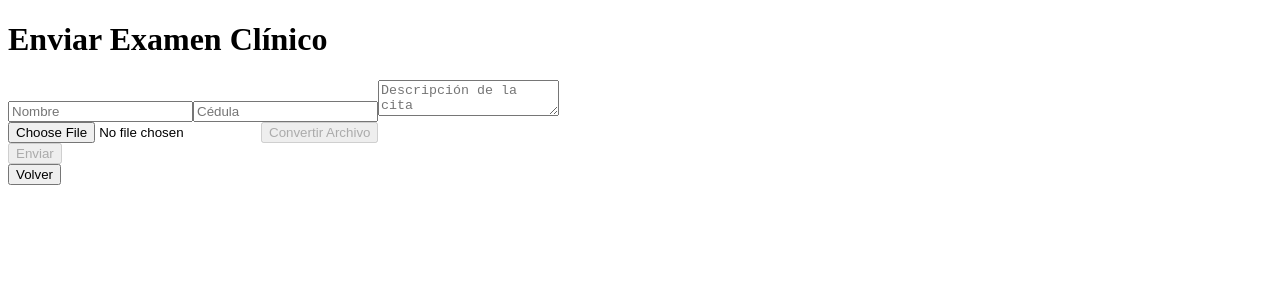
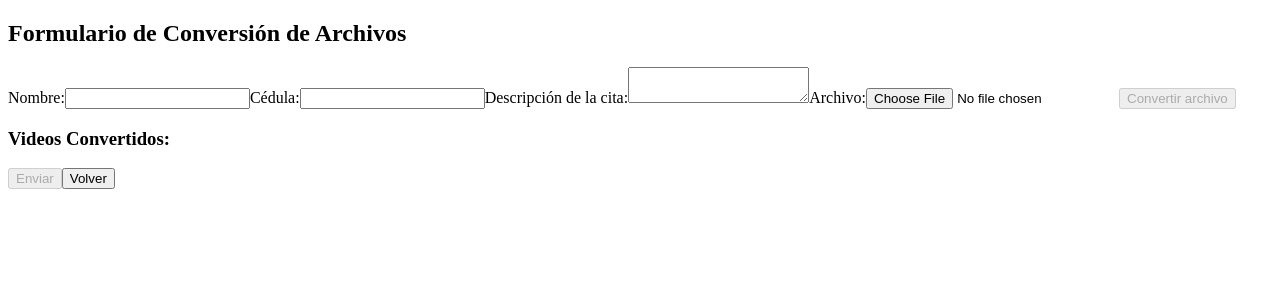
Before and after one commit to Dan23H/proyectoinformatico1, a Next.js app in the folder front/: page /conversorMsg in a window 1280 px wide. Shown: the top 300 px of the page. Built offline with nearby package versions, Linux system fonts and the light colour scheme.

Commit message:
0.0.12 FIX: Arreglo de bugs menores

```diff
--- a/front/src/pages/conversorMsg.tsx
+++ b/front/src/pages/conversorMsg.tsx
@@ -1,32 +1,102 @@
-import React, { useState } from 'react';
-import FileConverter from '../components/FileConverter';
+import React, { useEffect, useState } from 'react';
+import Link from 'next/link';
+import { useRouter } from 'next/router';
 
 const ConversorMsg: React.FC = () => {
-  const [formData, setFormData] = useState({
-    nombre: '',
-    cedula: '',
-    descripcion: '',
-    archivos: []
-  });
+  const router = useRouter();
 
-  const handleSubmit = () => {
-    // Aquí se integrará la lógica para enviar el formulario
-    console.log('Formulario enviado', formData);
+  // Estados para manejar la información del formulario y los videos convertidos
+  const [nombre, setNombre] = useState('');
+  const [cedula, setCedula] = useState('');
+  const [descripcion, setDescripcion] = useState('');
+  const [archivo, setArchivo] = useState<File | null>(null);
+  const [videos, setVideos] = useState<File[]>([]); // Lista de videos convertidos
+
+  // Cargar datos desde el header (URL) si están presentes
+  useEffect(() => {
+    if (router.query.nombre) setNombre(router.query.nombre as string);
+    if (router.query.cedula) setCedula(router.query.cedula as string);
+  }, [router.query]);
+
+  // Manejador para el cambio del archivo
+  const handleFileChange = (e: React.ChangeEvent<HTMLInputElement>) => {
+    if (e.target.files) {
+      setArchivo(e.target.files[0]);
+    }
+  };
+
+  // Función para convertir el archivo
+  const handleConvert = (e: React.FormEvent) => {
+    e.preventDefault(); // Evitar la recarga de la página
+    if (archivo) {
+      setVideos([...videos, archivo]); // Añadir el archivo convertido a la lista de videos
+      setArchivo(null); // Resetear el input de archivo
+    }
+  };
+
+  // Función para eliminar un video de la lista
+  const handleDeleteVideo = (index: number) => {
+    setVideos(videos.filter((_, i) => i !== index));
   };
 
   return (
     <div>
-      <h1>Enviar Examen Clínico</h1>
-      <form>
-        <input type="text" placeholder="Nombre" required />
-        <input type="text" placeholder="Cédula" required />
-        <textarea placeholder="Descripción de la cita" required />
-        <FileConverter />
-        <button type="submit" onClick={handleSubmit} disabled={!formData.archivos.length}>
-          Enviar
-        </button>
+      <h2>Formulario de Conversión de Archivos</h2>
+      <form onSubmit={handleConvert}>
+        <label>
+          Nombre:
+          <input
+            type="text"
+            value={nombre}
+            onChange={(e) => setNombre(e.target.value)}
+            required
+          />
+        </label>
+        <label>
+          Cédula:
+          <input
+            type="text"
+            value={cedula}
+            onChange={(e) => setCedula(e.target.value)}
+            required
+          />
+        </label>
+        <label>
+          Descripción de la cita:
+          <textarea
+            value={descripcion}
+            onChange={(e) => setDescripcion(e.target.value)}
+            required
+          />
+        </label>
+        <label>
+          Archivo:
+          <input
+            type="file"
+            onChange={handleFileChange}
+            accept="video/*"
+            required
+          />
+        </label>
+        <button type="submit" disabled={!archivo}>Convertir archivo</button>
       </form>
-      <button>Volver</button>
+
+      <h3>Videos Convertidos:</h3>
+      <ul>
+        {videos.map((video, index) => (
+          <li key={index}>
+            {video.name}
+            <button onClick={() => handleDeleteVideo(index)}>Eliminar</button>
+          </li>
+        ))}
+      </ul>
+
+      <Link href="/homeDoctor">
+        <button disabled={videos.length === 0}>Enviar</button>
+      </Link>
+      <Link href="/homeDoctor">
+        <button>Volver</button>
+      </Link>
     </div>
   );
 };
--- a/front/src/pages/login.tsx
+++ b/front/src/pages/login.tsx
@@ -8,8 +8,7 @@ export default function LoginPage() {
 
   const handleLogin = async () => {
     // Se llama al backend para autenticar
-
-    router.push('/home'); // Redirigir después del login
+    router.push('/homeDoctor'); // Redirigir después del login
   };
 
   return (
```
Also changed, not shown: front/src/pages/busquedaPacientes.tsx (+42 -3 lines).
